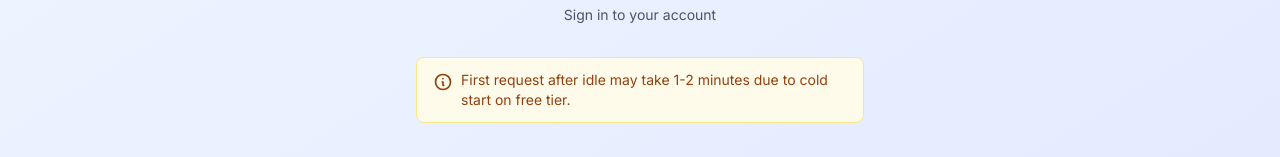
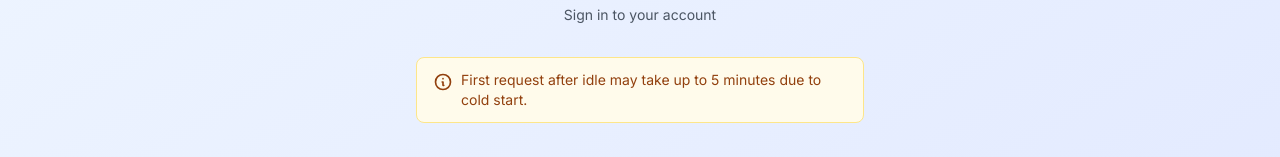
Before and after one commit to Anjali17aj/Code-Reviewer, an Angular app in the folder frontend/: page /login in a window 1280 px wide. Shown: the part 323-480 px from the top of the page. Built offline with nearby package versions, Linux system fonts and the light colour scheme.

Commit message:
fix: Update cold start message to mention up to 5 minutes

```diff
--- a/frontend/src/app/auth/login/login.component.ts
+++ b/frontend/src/app/auth/login/login.component.ts
@@ -32,7 +32,7 @@ import { AuthService } from '../auth.service';
             <svg class="w-5 h-5 flex-shrink-0 mt-0.5" fill="none" stroke="currentColor" viewBox="0 0 24 24">
               <path stroke-linecap="round" stroke-linejoin="round" stroke-width="2" d="M13 16h-1v-4h-1m1-4h.01M21 12a9 9 0 11-18 0 9 9 0 0118 0z"></path>
             </svg>
-            <p>First request after idle may take 1-2 minutes due to cold start on free tier.</p>
+            <p>First request after idle may take up to 5 minutes due to cold start.</p>
           </div>
         </div>
 
--- a/frontend/src/app/auth/signup/signup.component.ts
+++ b/frontend/src/app/auth/signup/signup.component.ts
@@ -32,7 +32,7 @@ import { AuthService } from '../auth.service';
             <svg class="w-5 h-5 flex-shrink-0 mt-0.5" fill="none" stroke="currentColor" viewBox="0 0 24 24">
               <path stroke-linecap="round" stroke-linejoin="round" stroke-width="2" d="M13 16h-1v-4h-1m1-4h.01M21 12a9 9 0 11-18 0 9 9 0 0118 0z"></path>
             </svg>
-            <p>First request after idle may take 1-2 minutes due to cold start on free tier.</p>
+            <p>First request after idle may take up to 5 minutes due to cold start.</p>
           </div>
         </div>
 
--- a/frontend/src/app/features/review/review.component.ts
+++ b/frontend/src/app/features/review/review.component.ts
@@ -81,7 +81,7 @@ import {
             <svg class="w-4 h-4" fill="none" stroke="currentColor" viewBox="0 0 24 24">
               <path stroke-linecap="round" stroke-linejoin="round" stroke-width="2" d="M13 16h-1v-4h-1m1-4h.01M21 12a9 9 0 11-18 0 9 9 0 0118 0z"></path>
             </svg>
-            First request after idle may take 1-2 minutes due to cold start on free tier
+            First request after idle may take up to 5 minutes due to cold start
           </p>
         </div>
       </div>
```
